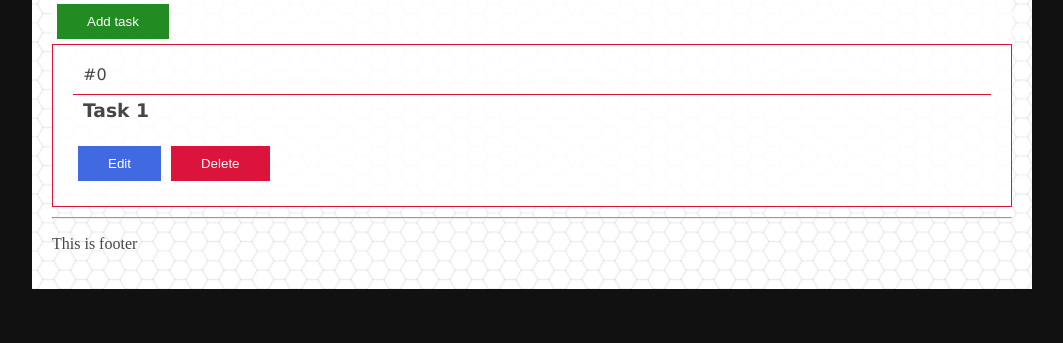
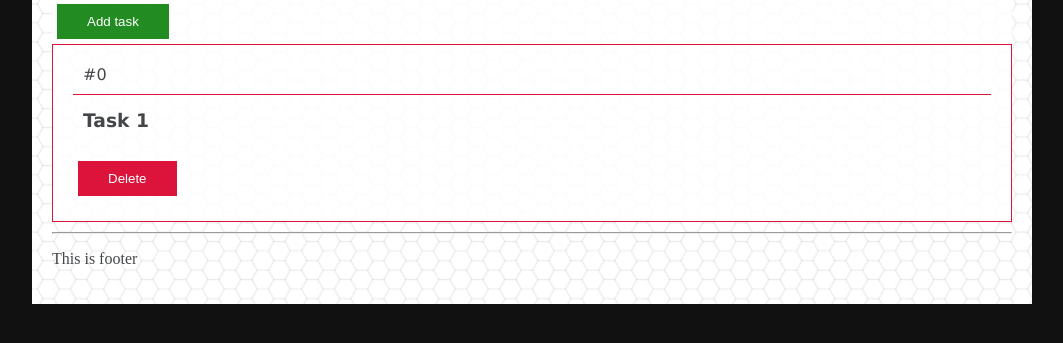
Before and after one commit to teraaret/react-timer, a React app: page / in a window 1280 px wide. Shown: the part 205-548 px from the top of the page, without its empty margins (108-1171 px from the left). Built offline with nearby package versions, Linux system fonts and the light colour scheme.

Commit message:
minor changes h3 and button

```diff
--- a/dev/style.less
+++ b/dev/style.less
@@ -78,7 +78,13 @@ body {
 
         h3 {
             padding-top: 5px;
+            padding-bottom: 5px;
+            margin-top: 10px;
             margin-bottom: 20px;
+            cursor: pointer;
+            &:hover {
+                background-color: #ddd;
+            }
         }
     }
 }
--- a/src/index.js
+++ b/src/index.js
@@ -218,8 +218,7 @@ class Task extends React.Component
         if (this.state.edit === false)
         {
             return <div>
-                <h3 className="task-text">{this.props.children}</h3>
-                <button onClick={this.edit} className="btn btn-light">Edit</button>
+                <h3 className="task-text" onClick={this.edit}>{this.props.children}</h3>
                 <button onClick={this.remove} className="btn btn-red">Delete</button>
             </div>
         }
```
Also changed, not shown: src/style.css, 1 other file.
